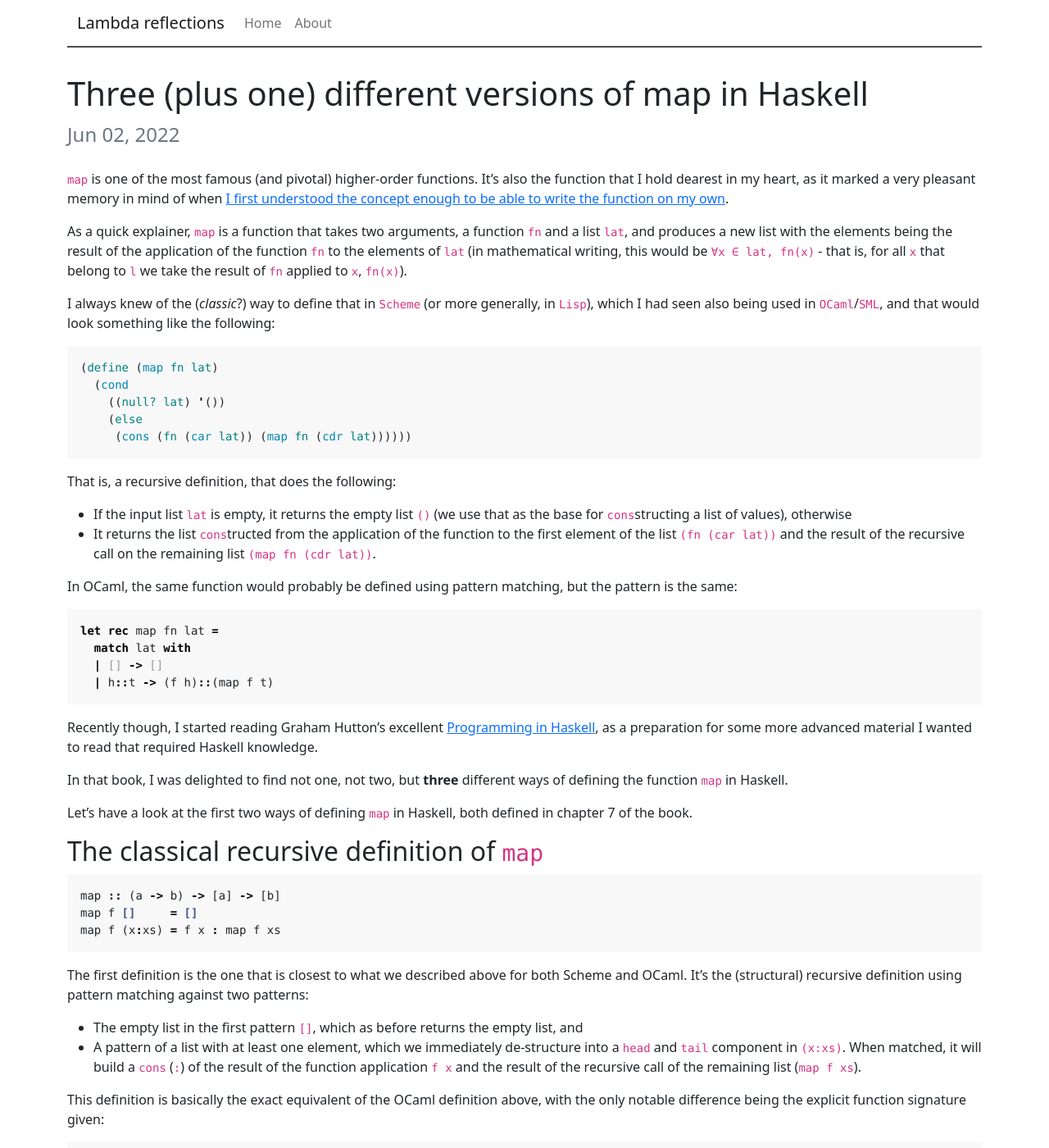
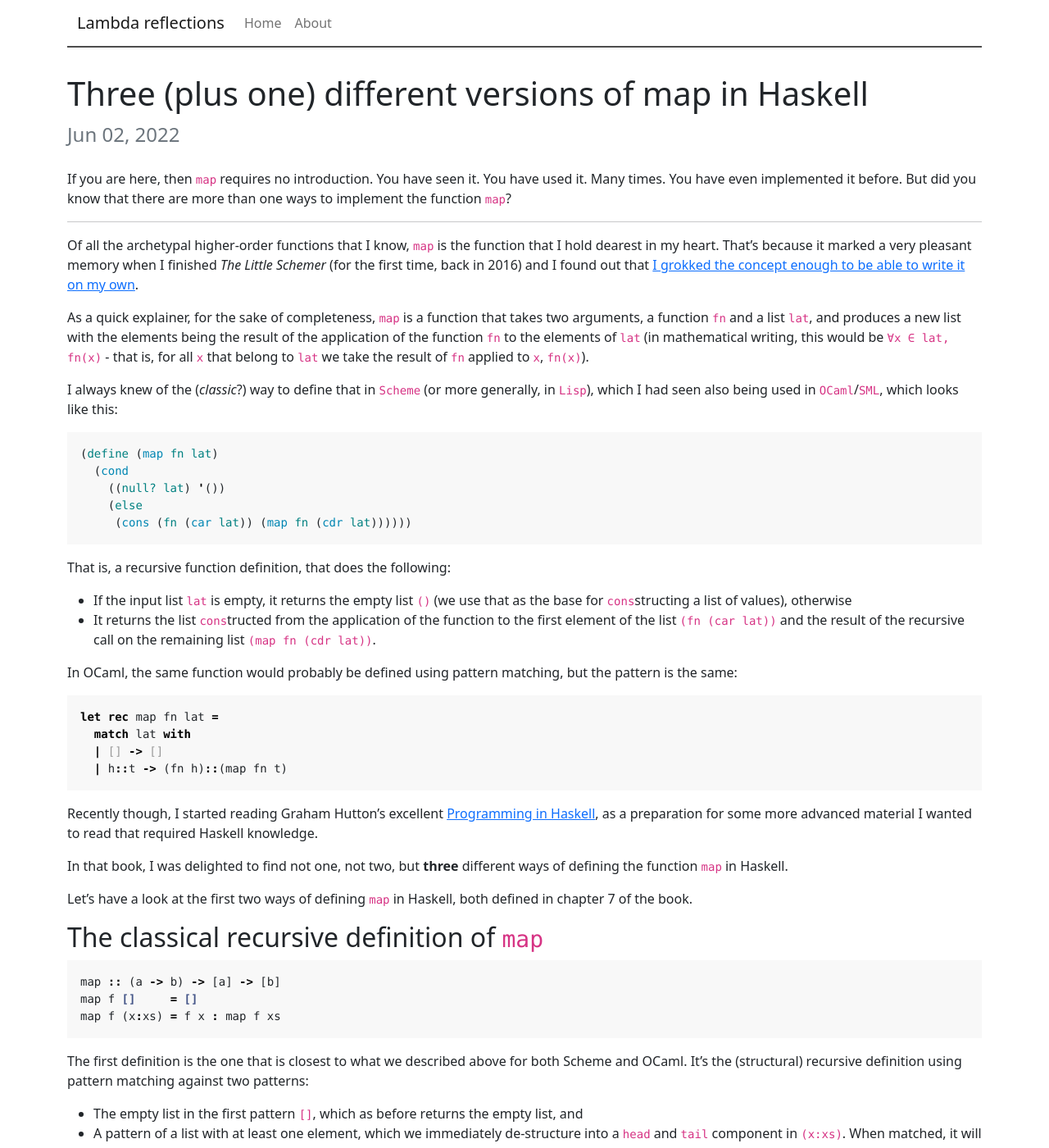
Before and after one commit to NlightNFotis/nlightnfotis.github.io, a Jekyll site: the page built from _posts/2022-06-2-three-versions-of-map.md, in a window 1280 px wide and 1400 px high. Shown: the whole window at 82% size. Built offline with Jekyll 4.4.1, drawn with Linux system fonts in a browser that asks for light colours; some of the changed text lies outside the part shown.

Commit message:
Edit Haskell maps post

````diff
--- a/_posts/2022-06-2-three-versions-of-map.md
+++ b/_posts/2022-06-2-three-versions-of-map.md
@@ -5,20 +5,25 @@ date: 2022-06-02
 tags: fp haskell
 ---
 
-`map` is one of the most famous (and pivotal) higher-order functions. It's also
-the function that I hold dearest in my heart, as it marked a very pleasant memory
-in mind of when [I first understood the concept enough to be able to write
-the function on my own](https://gist.github.com/NlightNFotis/b662a0368b5eea68ebfde1e4e4fb9787).
+If you are here, then `map` requires no introduction. You have seen it.
+You have used it. Many times. You have even implemented it before. But did you
+know that there are more than one ways to implement the function `map`?
 
-As a quick explainer, `map` is a function that takes two arguments, a function `fn`
-and a list `lat`, and produces a new list with the elements being the result of
-the application of the function `fn` to the elements of `lat` (in mathematical writing,
-this would be `∀x ∈ lat, fn(x)` - that is, for all `x` that belong to `l` we take the
-result of `fn` applied to `x`, `fn(x)`).
+---
+
+Of all the archetypal higher-order functions that I know, `map` is the function
+that I hold dearest in my heart. That's because it marked a very pleasant memory
+when I finished *The Little Schemer* (for the first time, back in 2016) and I found
+out that [I grokked the concept enough to be able to write it on my own](https://gist.github.com/NlightNFotis/b662a0368b5eea68ebfde1e4e4fb9787).
+
+As a quick explainer, for the sake of completeness, `map` is a function that takes
+two arguments, a function `fn` and a list `lat`, and produces a new list with the
+elements being the result of the application of the function `fn` to the elements
+of `lat` (in mathematical writing, this would be `∀x ∈ lat, fn(x)` - that is, for
+all `x` that belong to `lat` we take the result of `fn` applied to `x`, `fn(x)`).
 
 I always knew of the (*classic*?) way to define that in `Scheme` (or more generally,
-in `Lisp`), which I had seen also being used in `OCaml`/`SML`, and that would look
-something like the following:
+in `Lisp`), which I had seen also being used in `OCaml`/`SML`, which looks like this:
 
 ```lisp
 (define (map fn lat)
@@ -28,7 +33,7 @@ something like the following:
      (cons (fn (car lat)) (map fn (cdr lat))))))
 ```
 
-That is, a recursive definition, that does the following:
+That is, a recursive function definition, that does the following:
 
 * If the input list `lat` is empty, it returns the empty list `()` (we use that as the
   base for `cons`structing a list of values), otherwise
@@ -43,7 +48,7 @@ the pattern is the same:
 let rec map fn lat =
   match lat with
   | [] -> []
-  | h::t -> (f h)::(map f t)
+  | h::t -> (fn h)::(map fn t)
 ```
 
 Recently though, I started reading Graham Hutton's excellent [Programming in Haskell](https://www.cs.nott.ac.uk/~pszgmh/pih.html),
@@ -181,7 +186,7 @@ With that in mind, what the `foldr` function does is that replaces the `cons` (`
 operator with the function argument supplied to it, and *reduces* it all (*folds the
 list*) into a single value.
 
-(It also replaces the base case empty-list value `[]` with the value of the last
+(It also replaces the base case empty list value `[]` with the value of the last
 argument supplied to it. In our case, we are passing the empty list (`[]`) again,
 which we are going to use as a base to build a new list of values on top of.)
 
````
